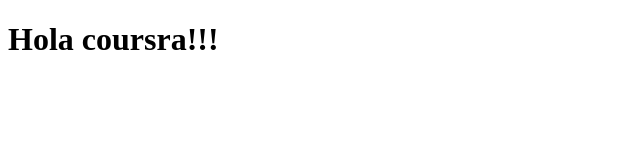
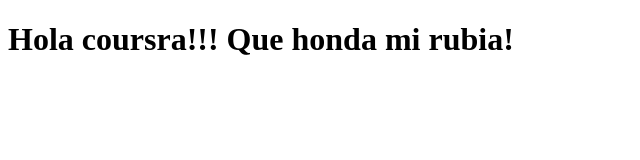
Before and after one commit to vilmita/coursera-test, a plain HTML site: page site/index.html in a window 1280 px wide. Shown: the whole page, without its empty margins (0-640 px from the left). Drawn offline with Linux system fonts and the light colour scheme.

Commit message:
Pequena porcion anadida a la pagina original

```diff
--- a/site/index.html
+++ b/site/index.html
@@ -4,6 +4,6 @@
 	<title>Que honda mi rubia!</title>
 </head>
 <body>
-<h1>Hola coursra!!!</h1>
+<h1>Hola coursra!!!    Que honda mi rubia!</h1>
 </body>
 </html>
```
